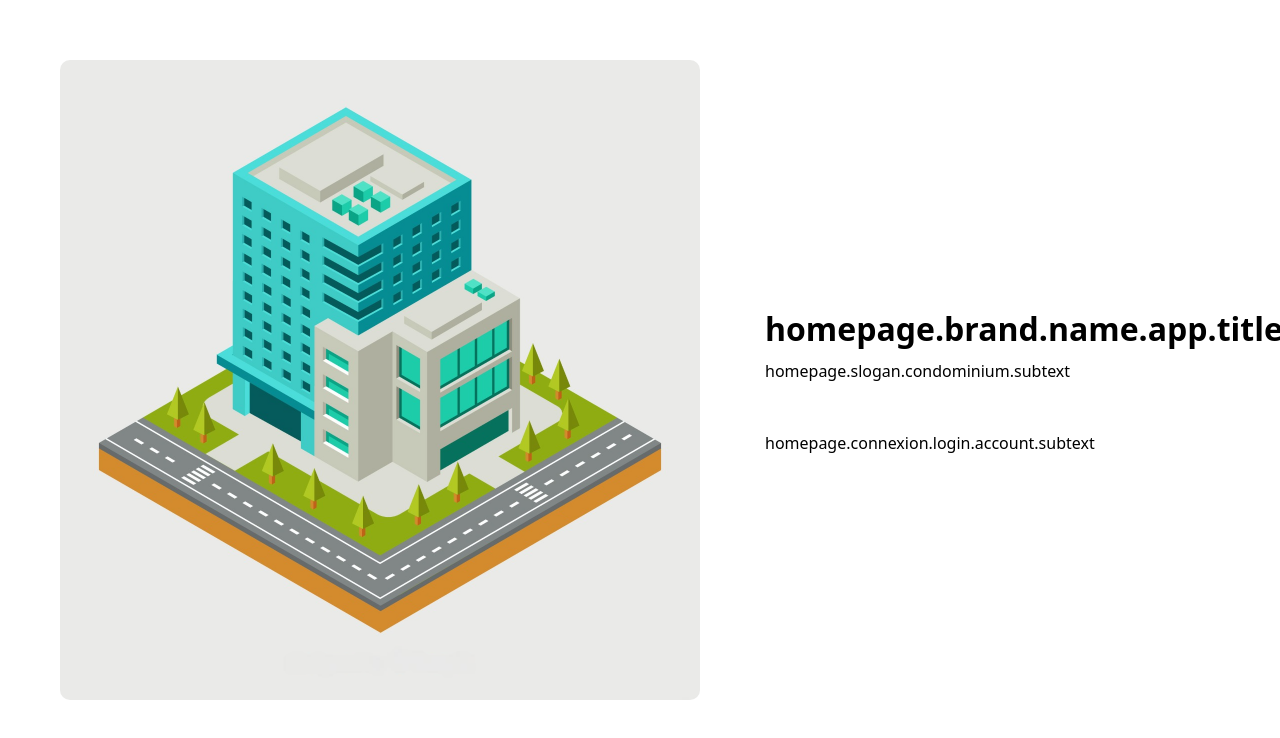
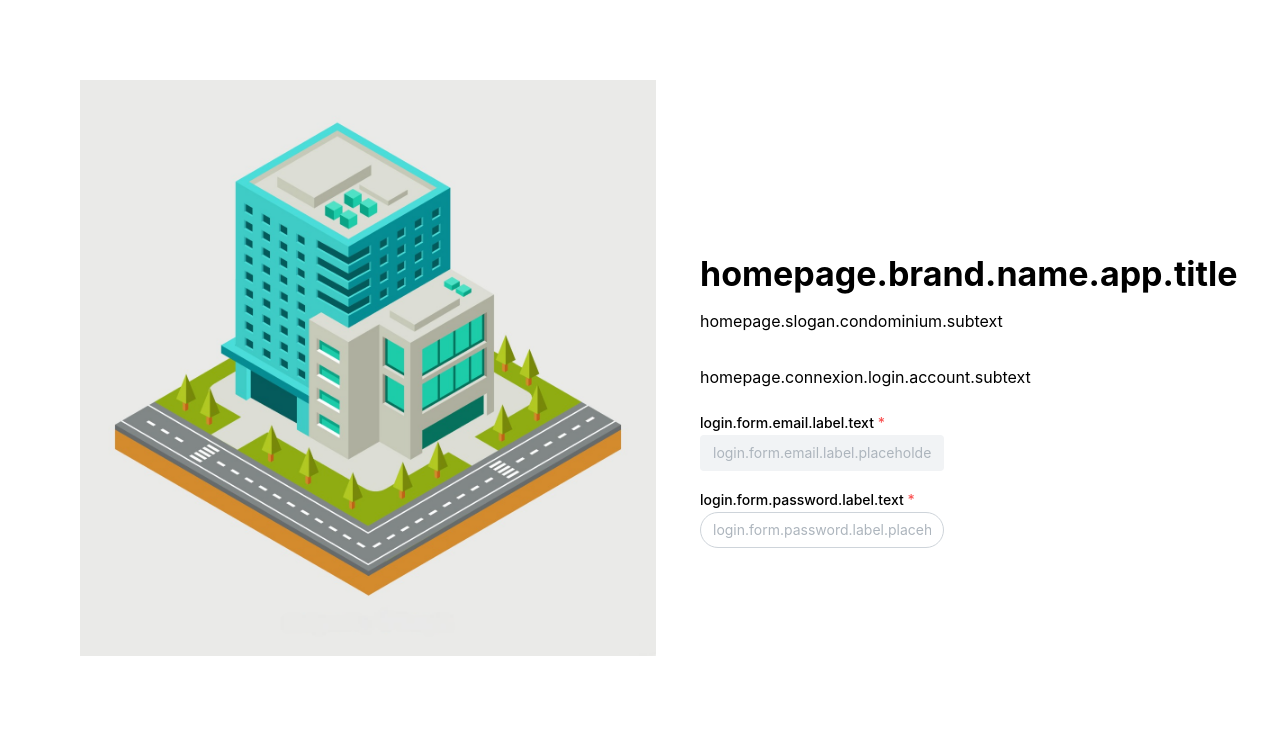
Before and after one commit to jessamelie/coproSyncApp, a React (Vite) app in the folder packages/frontend/: page / in a window 1280 px wide. Shown: the top 738 px of the page. Built offline with nearby package versions, Linux system fonts and the light colour scheme.

Commit message:
fix: correct homepage css after adding Mantine CSS style

```diff
--- a/packages/frontend/package.json
+++ b/packages/frontend/package.json
@@ -10,6 +10,7 @@
     "preview": "vite preview"
   },
   "dependencies": {
+    "@hookform/resolvers": "^4.1.3",
     "@mantine/core": "^7.17.1",
     "@mantine/dates": "^7.17.1",
     "@mantine/dropzone": "^7.17.1",
@@ -22,7 +23,9 @@
     "@tiptap/starter-kit": "^2.11.5",
     "dayjs": "^1.11.13",
     "react": "^19.0.0",
-    "react-dom": "^19.0.0"
+    "react-dom": "^19.0.0",
+    "react-hook-form": "^7.54.2",
+    "zod": "^3.24.2"
   },
   "devDependencies": {
     "@eslint/js": "^9.21.0",
--- a/packages/frontend/src/App.tsx
+++ b/packages/frontend/src/App.tsx
@@ -5,7 +5,7 @@ function App() {
 
   return (
     <>
-     <Homepage />
+     <Homepage/>
     </>
   )
 }
--- a/packages/frontend/src/main.tsx
+++ b/packages/frontend/src/main.tsx
@@ -4,6 +4,7 @@ import { MantineProvider } from "@mantine/core";
 import "./index.css";
 import App from "./App.tsx";
 import "../../../i18n.ts";
+import "@mantine/core/styles.css";
 
 createRoot(document.getElementById("root")!).render(
   <StrictMode>
--- a/packages/frontend/src/pages/homepage/Homepage.module.css
+++ b/packages/frontend/src/pages/homepage/Homepage.module.css
@@ -1,23 +1,29 @@
 .container {
     display: flex;
-    align-items: center;
-    gap: 5px;
+    width: 100vw;
+    height: 100vh;
 }
 
-.image{
+.leftBlock {
+    background-color: brown;
+    display: flex;
+    justify-content: center;
+    align-items: center;
     width: 50%;
-    height: 100%;
-    margin: 60px;
-    object-fit: cover;
-    border-radius: 10px;
 }
 
-.title{
+.rightBlock {
     display: flex;
-    font-weight: 800;
-    margin-bottom: 10px;
-}
+    flex-direction: column;
+    justify-content: center;
+    align-items: flex-start;
+    width: 50%;
+    padding: 0 60px;
+  }
 
-.slogan{
-margin-bottom: 50px;
-}
+  .image {
+    margin: 80px;
+    max-width: 90%;
+    max-height: 80%;
+    object-fit: cover;
+  }
--- a/packages/frontend/src/pages/homepage/Homepage.tsx
+++ b/packages/frontend/src/pages/homepage/Homepage.tsx
@@ -2,20 +2,32 @@ import styles from "./Homepage.module.css";
 import { Flex, Image, Title, Text } from "@mantine/core";
 import buildingImage from "../../assets/vectorBuildingImage.png";
 import { useTranslation } from "react-i18next";
+import { LoginForm } from "../../system/forms/login/LoginForm";
 
 export const Homepage = () => {
-    const { t } = useTranslation();
+  const { t } = useTranslation();
 
   return (
-    <>
-      <Flex className={styles.container}>
+    <div className={styles.container}>
+      <div className={styles.leftBLock}>
         <Image className={styles.image} src={buildingImage} />
-        <Flex>
-        <Title className={styles.title}>{t("homepage.brand.name.app.title")}</Title>
-        <Text className={styles.slogan}> {t("homepage.slogan.condominium.subtext")} </Text>
-        <Text>{t("homepage.connexion.login.account.subtext")}</Text>
+      </div>
+
+      <div className={styles.rightBlock}>
+        <Flex mb="xl" direction="column">
+        <Title>
+          {t("homepage.brand.name.app.title")}
+        </Title>
+        <Text mt="sm">
+          {" "}
+          {t("homepage.slogan.condominium.subtext")}{" "}
+        </Text>
         </Flex>
-      </Flex>
-    </>
+        <Text mb="lg">
+          {t("homepage.connexion.login.account.subtext")}
+        </Text>
+        <LoginForm />
+      </div>
+    </div>
   );
 };
--- /dev/null
+++ b/packages/frontend/src/system/forms/login/LoginForm.module.css
@@ -0,0 +1,5 @@
+.formContainer {
+  display: flex;
+  flex-direction: column;
+  gap: 1rem;
+}
--- /dev/null
+++ b/packages/frontend/src/system/forms/login/LoginForm.tsx
@@ -0,0 +1,26 @@
+import { useTranslation } from "react-i18next";
+import { TextInput } from "@mantine/core";
+import styles from "./LoginForm.module.css"
+
+export const LoginForm = () => {
+    const { t } = useTranslation();
+    return (
+        <>
+            <form>
+                <div className={styles.formContainer}>
+                <TextInput
+                variant="filled"
+                placeholder={t("login.form.email.label.placeholder")}
+                label={t("login.form.email.label.text")}
+                withAsterisk/>
+                <TextInput
+                type="password"
+                placeholder={t("login.form.password.label.placeholder")}
+                label={t("login.form.password.label.text")}
+                radius="xl"
+                withAsterisk/>
+                </div>
+            </form>
+        </>
+    )
+}
```
Also changed, not shown: packages/frontend/src/locales/en.json (+6 -1 lines), packages/frontend/src/locales/fr.json (+6 -1 lines).
